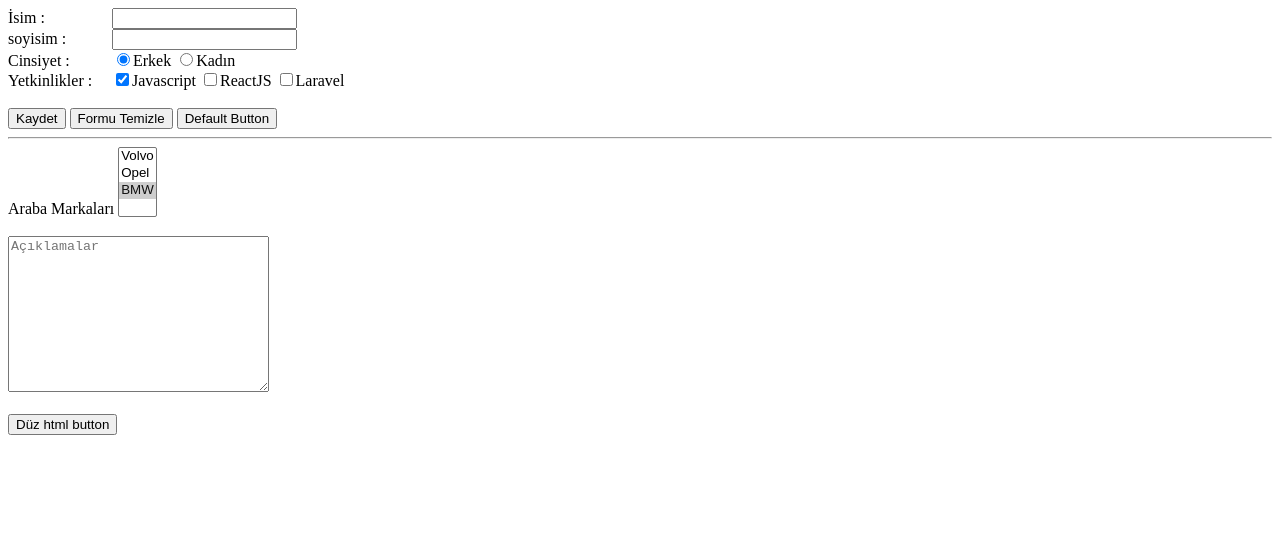
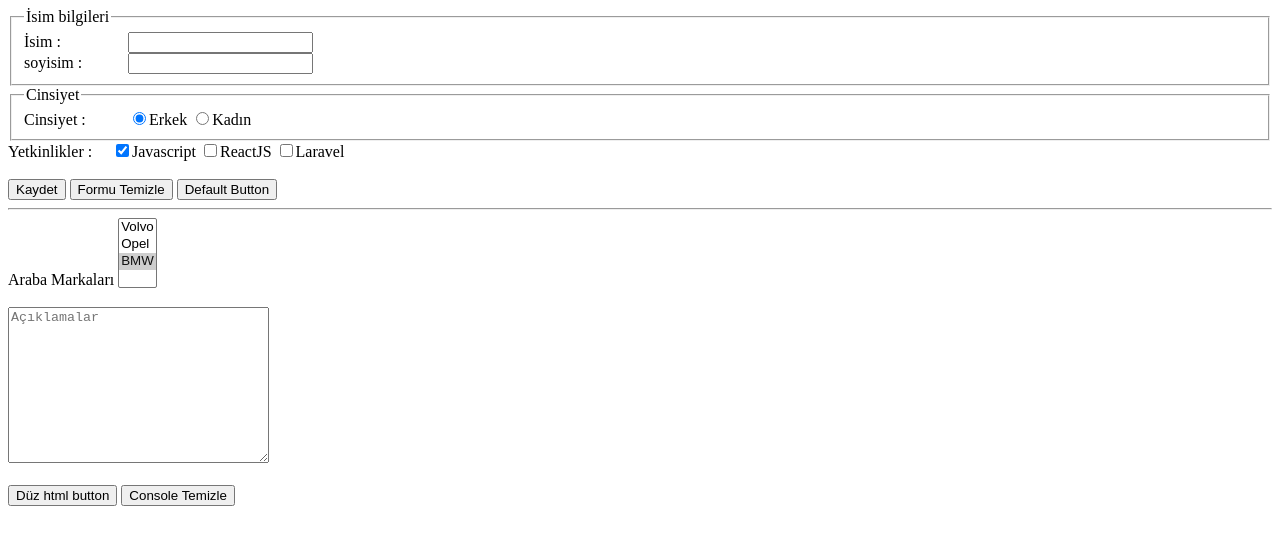
Before and after one commit to brkckr20/html-css3-notlar, a plain HTML site: page html/formlar.html in a window 1280 px wide. Drawn offline with Linux system fonts and the light colour scheme.

Commit message:
fieldset ve legend eklendi

```diff
--- a/html/formlar.html
+++ b/html/formlar.html
@@ -17,6 +17,8 @@
 <body>
     <form action="#" method="post">
         <!-- varsayılan get methodudur -->
+        <fieldset>
+            <legend>İsim bilgileri</legend>
             <div>
                 <label for="name">İsim : </label>
                 <input type="text" name="name" id="name" />
@@ -25,11 +27,16 @@
                 <label for="surname">soyisim : </label>
                 <input type="text" name="surname" id="surname" />
             </div>
+        </fieldset>
+
+        <fieldset>
+            <legend>Cinsiyet</legend>
             <div>
                 <label for="kadin">Cinsiyet : </label>
                 <input type="radio" name="cinsiyet" value="erkek" id="erkek" checked /><span>Erkek</span>
                 <input type="radio" name="cinsiyet" value="kadin" id="kadin" /><span>Kadın</span>
             </div>
+        </fieldset>
         <div>
             <label for="kadin">Yetkinlikler : </label>
             <input type="checkbox" name="js" id="js" value="js" checked="checked"><span>Javascript</span>
@@ -52,6 +59,7 @@
         <textarea name="aciklama" id="aciklama" cols="30" rows="10" placeholder="Açıklamalar"></textarea>
         <br><br>
         <button type="button" onclick="console.log('selamlar')">Düz html button</button>
+        <button type="button" onclick="console.clear()">Console Temizle</button>
     </form>
 
 </body>
```
Lines whose indentation alone changed are shown as unchanged.
